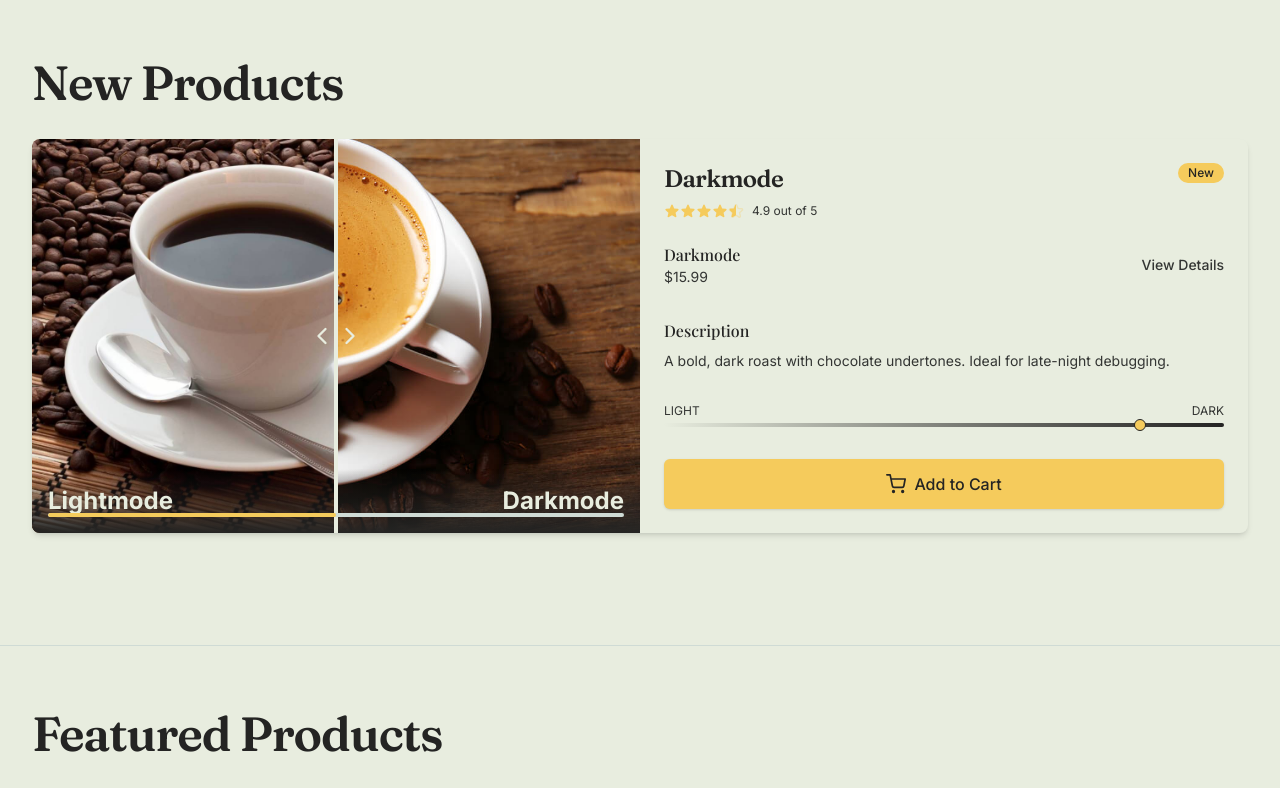
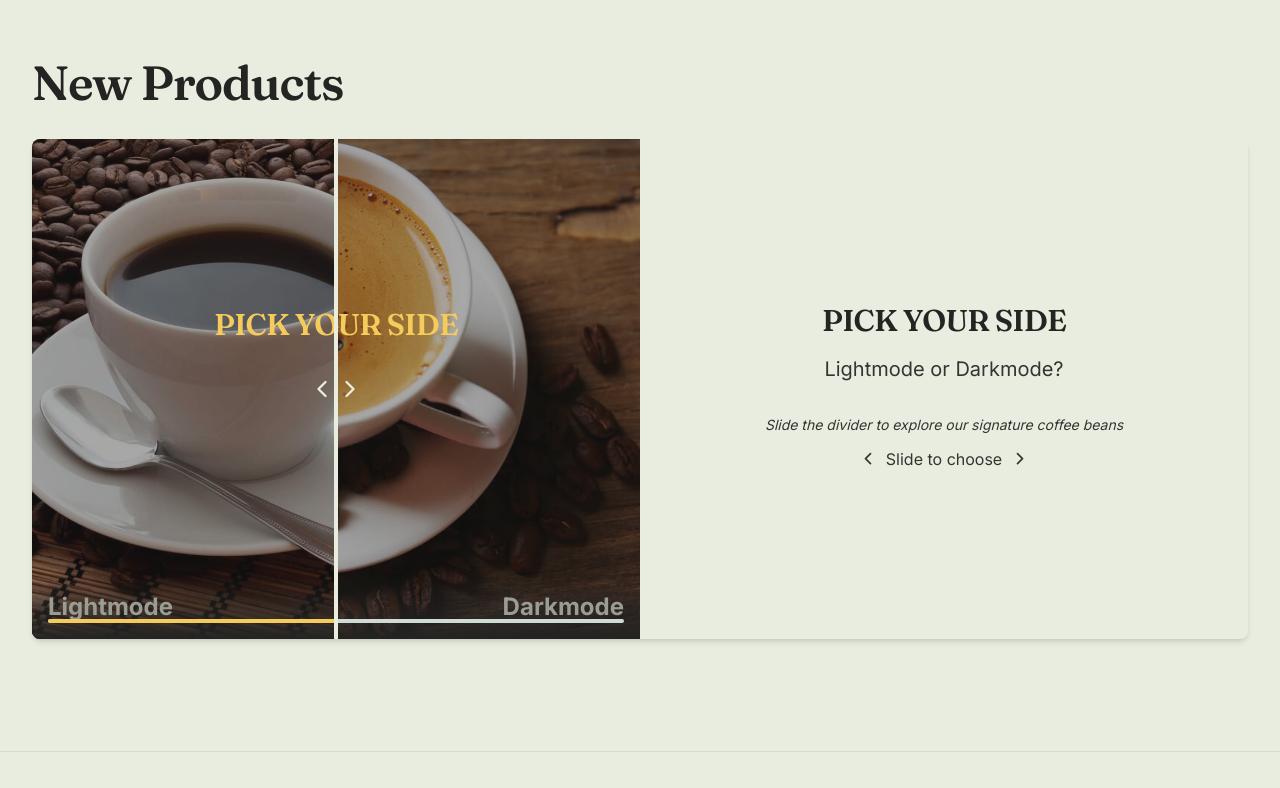
Before and after one commit to danghaonhien/the-boring-coffee, a Next.js app: page / in a window 1280 px wide. Shown: the part 620-1408 px from the top of the page. Built offline with nearby package versions, Linux system fonts and the light colour scheme; a web font is replaced by a local one.

Commit message:
added CTA for slider

```diff
--- a/src/components/products/ProductSlider.tsx
+++ b/src/components/products/ProductSlider.tsx
@@ -30,10 +30,17 @@ export default function ProductSlider({ products }: ProductSliderProps) {
   const imageContainerRef = useRef<HTMLDivElement>(null);
   const buttonRef = useRef<HTMLDivElement>(null);
 
+  // Track if user has interacted with the slider
+  const [hasInteracted, setHasInteracted] = useState(false);
+
+  // Check if we're near the center position (45-55%) and user hasn't interacted yet
+  const showCallToAction = dragPosition >= 45 && dragPosition <= 55 && !hasInteracted;
+
   const handleButtonDragStart = (e: React.TouchEvent | React.MouseEvent) => {
     e.stopPropagation();
     e.preventDefault(); // Prevent click events from firing
     setIsDragging(true);
+    setHasInteracted(true); // Mark that user has interacted
 
     // Add event listeners to window for better drag tracking
     if ('touches' in e) {
@@ -70,13 +77,11 @@ export default function ProductSlider({ products }: ProductSliderProps) {
     window.removeEventListener('mouseup', handleWindowDragEnd);
     window.removeEventListener('touchmove', handleWindowDragMove);
     window.removeEventListener('touchend', handleWindowDragEnd);
-
-    // Don't switch products when drag ends - keep the products fixed
-    // Just keep the visual state based on drag position
   };
 
   // Handle keyboard navigation
   const handleKeyDown = (e: React.KeyboardEvent) => {
+    setHasInteracted(true); // Mark that user has interacted
     if (e.key === 'ArrowRight') {
       setDragPosition(Math.min(100, dragPosition + 10));
     } else if (e.key === 'ArrowLeft') {
@@ -85,11 +90,6 @@ export default function ProductSlider({ products }: ProductSliderProps) {
   };
 
   // Determine which product to display based on drag position
-  // The visual representation works as follows:
-  // - When drag position is between 0-50%, more of the left product (lightmode) is visible
-  // - When drag position is >50%, more of the right product (darkmode) is visible
-  // Since we use clip-path with "polygon(0 0, ${dragPosition}% 0, ${dragPosition}% 100%, 0 100%)"
-  // for leftProduct, smaller dragPosition means less leftProduct is shown (more rightProduct visible)
   const displayedProduct = dragPosition <= 50 ? rightProduct : leftProduct;
 
   return (
@@ -97,10 +97,10 @@ export default function ProductSlider({ products }: ProductSliderProps) {
       {/* <h3 className="text-xl font-bold text-[#242423] mb-4">Compare Our Coffee</h3> */}
 
       <div className="bg-[#E8EDDF] rounded-lg shadow-md overflow-hidden">
-        <div className="flex flex-col md:flex-row">
-          {/* Comparison slider - takes 50% width on desktop */}
+        <div className="flex flex-col md:flex-row h-full">
+          {/* Comparison slider - takes 50% width on desktop, fixed height */}
           <div
-            className="relative md:w-1/2 aspect-square md:aspect-auto"
+            className="relative md:w-1/2 h-[400px] md:h-[500px]"
             tabIndex={0}
             onKeyDown={handleKeyDown}
           >
@@ -125,7 +125,7 @@ export default function ProductSlider({ products }: ProductSliderProps) {
                   )}
 
                   {/* Product name overlay - simplified */}
-                  <div className="absolute bottom-0  inset-x-0 bg-gradient-to-t from-[#242423] to-transparent py-4 px-4">
+                  <div className="absolute bottom-0 inset-x-0 bg-gradient-to-t from-[#242423] to-transparent py-4 px-4">
                     <div className="text-2xl font-bold text-[#E8EDDF] text-right">
                       {rightProduct.name}
                     </div>
@@ -161,10 +161,23 @@ export default function ProductSlider({ products }: ProductSliderProps) {
                 </div>
               </div>
 
+              {/* Center overlay with call to action when near center and not interacted yet */}
+              {showCallToAction && (
+                <div className="absolute inset-0 z-30 bg-[#242423]/40 flex flex-col items-center justify-center text-center p-4">
+                  <h2 className="text-3xl font-bold text-[#F5CB5C] mb-32">PICK YOUR SIDE</h2>
+                  {/* <p className="text-xl text-[#E8EDDF] mb-6">{leftProduct.name} or {rightProduct.name}?</p>
+                  <div className="flex items-center text-[#E8EDDF]">
+                    <FiChevronLeft className="h-6 w-6 animate-pulse" />
+                    <span className="mx-2">Slide to choose</span>
+                    <FiChevronRight className="h-6 w-6 animate-pulse" />
+                  </div> */}
+                </div>
+              )}
+
               {/* Draggable divider */}
               <div
                 ref={buttonRef}
-                className="absolute top-0 bottom-0 w-1 bg-[#E8EDDF] z-30 cursor-grab"
+                className="absolute top-0 bottom-0 w-1 bg-[#E8EDDF] z-40 cursor-grab"
                 style={{
                   left: `${dragPosition}%`,
                   transform: 'translateX(-50%)',
@@ -194,16 +207,24 @@ export default function ProductSlider({ products }: ProductSliderProps) {
                   }}
                 />
               </div>
-
-              {/* Drag instruction */}
-              {/* <div className="absolute bottom-8 left-1/2 transform -translate-x-1/2 bg-[#242423] bg-opacity-50 text-[#E8EDDF] text-xs px-3 py-1 rounded-full">
-                Drag to compare
-              </div> */}
             </div>
           </div>
 
-          {/* Product info - takes 50% width on desktop */}
-          <div className="p-6 md:w-1/2 flex flex-col justify-between">
+          {/* Product info - takes 50% width on desktop, fixed height */}
+          <div className="p-6 md:w-1/2 h-[400px] md:h-[500px] flex flex-col justify-between overflow-y-auto">
+            {showCallToAction ? (
+              <div className="flex flex-col items-center justify-center h-full text-center">
+                <h2 className="text-3xl font-bold text-[#242423] mb-4">PICK YOUR SIDE</h2>
+                <p className="text-xl text-[#333533] mb-8">{leftProduct.name} or {rightProduct.name}?</p>
+                <p className="text-sm text-[#333533] italic mb-4">Slide the divider to explore our signature coffee beans</p>
+                <div className="flex items-center text-[#333533] animate-bounce">
+                  <FiChevronLeft className="h-5 w-5" />
+                  <span className="mx-2">Slide to choose</span>
+                  <FiChevronRight className="h-5 w-5" />
+                </div>
+              </div>
+            ) : (
+              <>
                 <div>
                   <div className="flex justify-between items-start mb-4">
                     <div>
@@ -213,11 +234,6 @@ export default function ProductSlider({ products }: ProductSliderProps) {
                       <div className="mt-2">
                         <StarRating rating={displayedProduct.rating || 0} />
                       </div>
-                  {/* <p className="text-sm text-[#333533] mt-1">
-                    {displayedProduct === rightProduct ?
-                      `Drag left to see ${leftProduct.name}` :
-                      `Drag right to see ${rightProduct.name}`}
-                  </p> */}
                     </div>
                     <span className="inline-flex items-center px-2.5 py-0.5 rounded-full text-xs font-medium bg-[#F5CB5C] text-[#242423]">
                       New
@@ -227,7 +243,6 @@ export default function ProductSlider({ products }: ProductSliderProps) {
                   <div className="mt-6 transition-all duration-300">
                     <div className="flex items-center justify-between">
                       <div className="flex items-center">
-
                         <div>
                           <h4 className="font-medium text-[#242423]">
                             {displayedProduct.name}
@@ -261,14 +276,14 @@ export default function ProductSlider({ products }: ProductSliderProps) {
                   </div>
                 </div>
 
-            <div className="mt-8  ">
+                <div className="mt-8">
                   <AddToCartButton
-
                     product={displayedProduct}
                     compact={true}
-
                   />
                 </div>
+              </>
+            )}
           </div>
         </div>
       </div>
```
Lines whose indentation alone changed are shown as unchanged.
